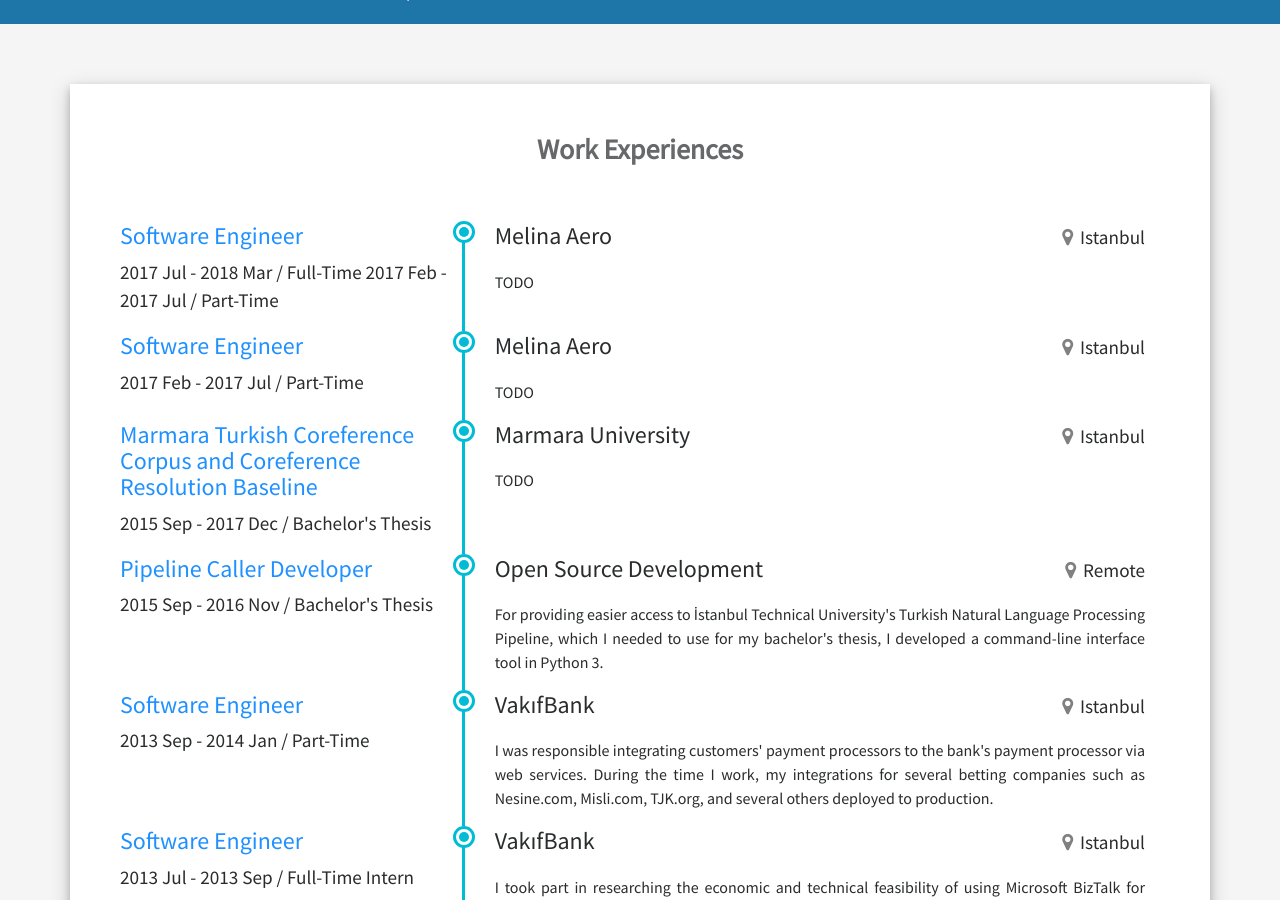
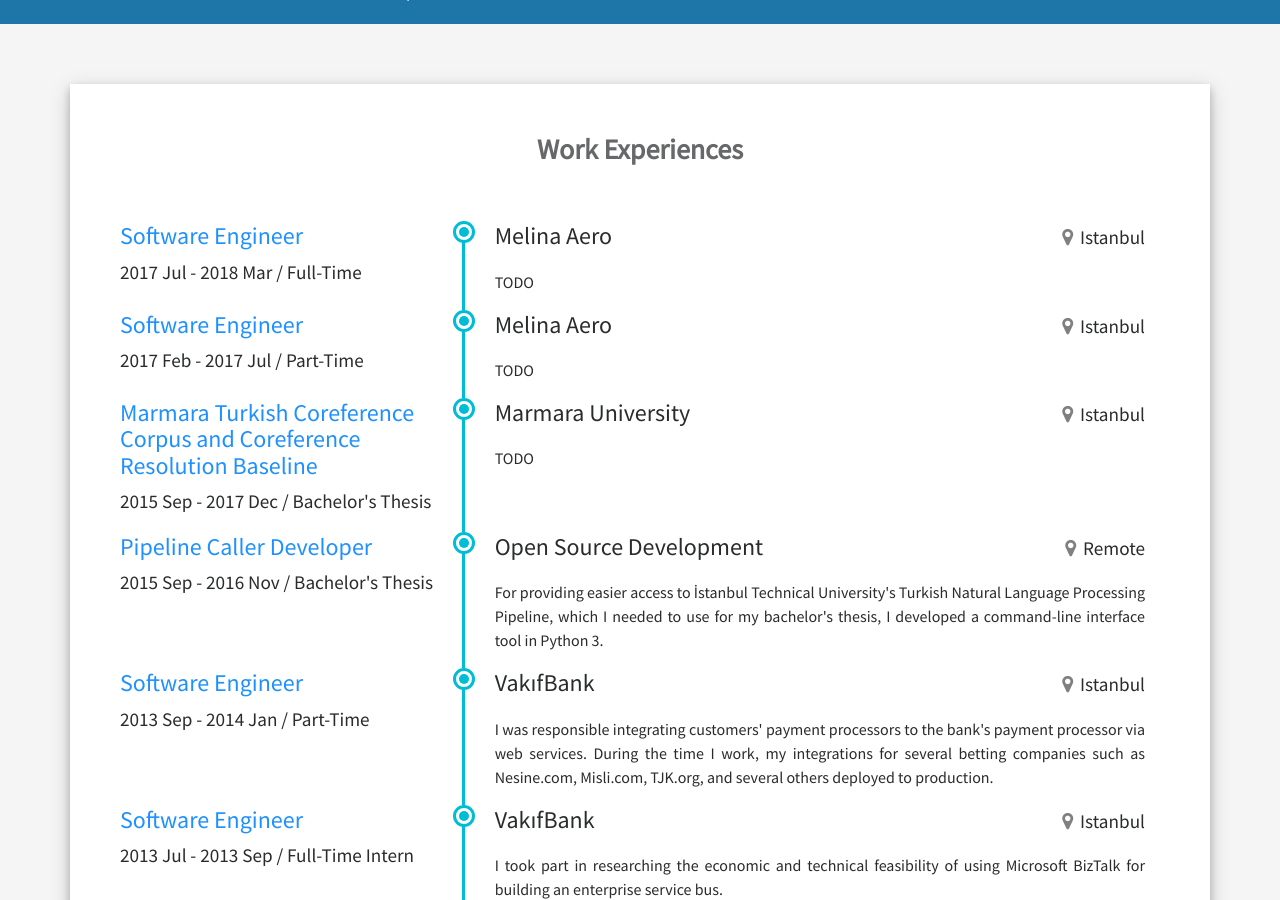
Before and after one commit to ferittuncer/ferittuncer.github.io, a Jekyll site: the page built from index.html, in a window 1280 px wide and 900 px high, scrolled down 745 px. Built offline with Jekyll 4.4.1, drawn with Linux system fonts in a browser that asks for light colours; a style sheet for code colours, icons or effects is not loaded.

Commit message:
Update experiences.yaml

```diff
--- a/_data/experiences.yaml
+++ b/_data/experiences.yaml
@@ -1,6 +1,5 @@
 - title: Software Engineer
   period: 2017 Jul - 2018 Mar / Full-Time
-            2017 Feb - 2017 Jul / Part-Time
   company: Melina Aero
   location: Istanbul
   description: >
```
